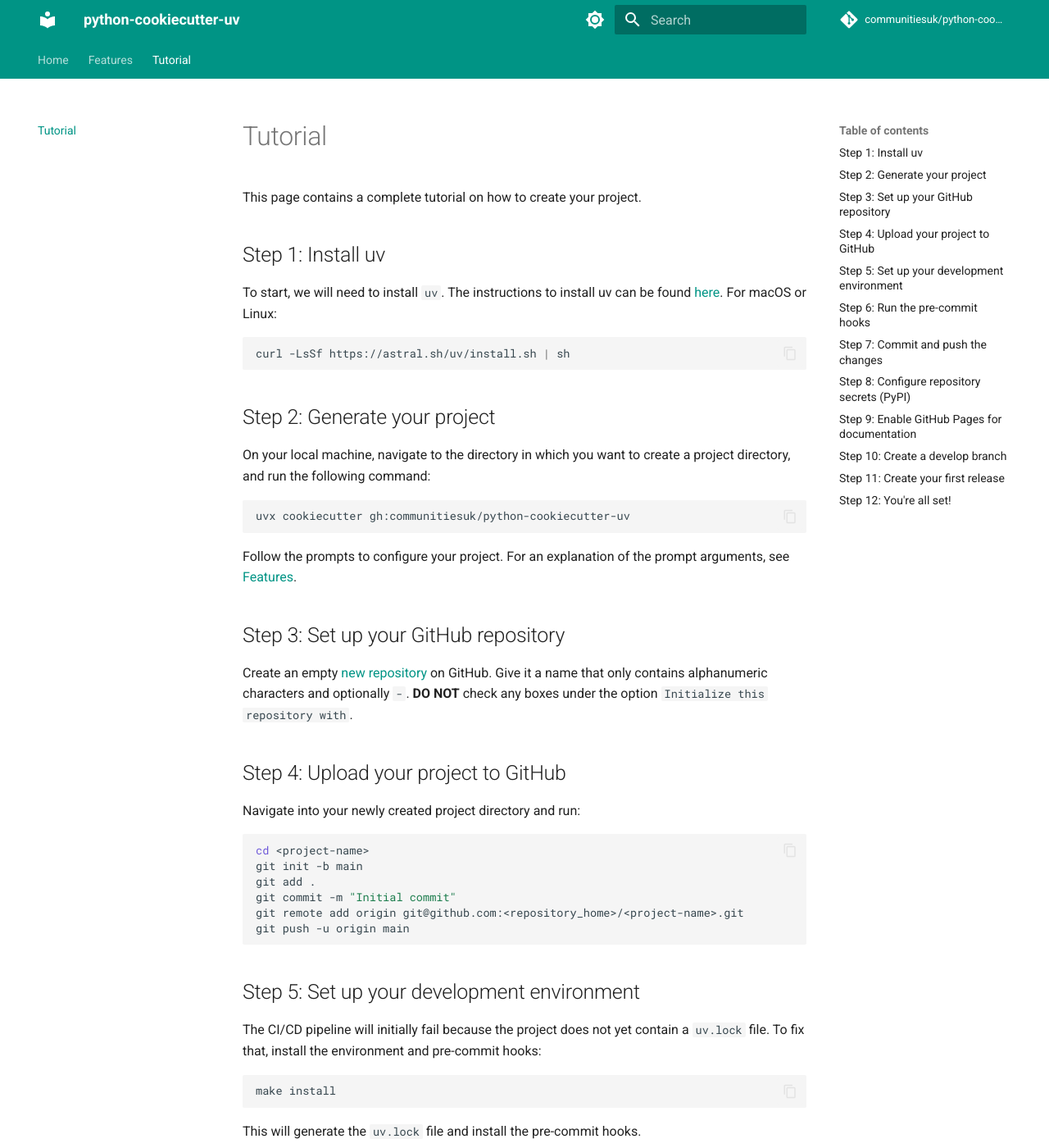
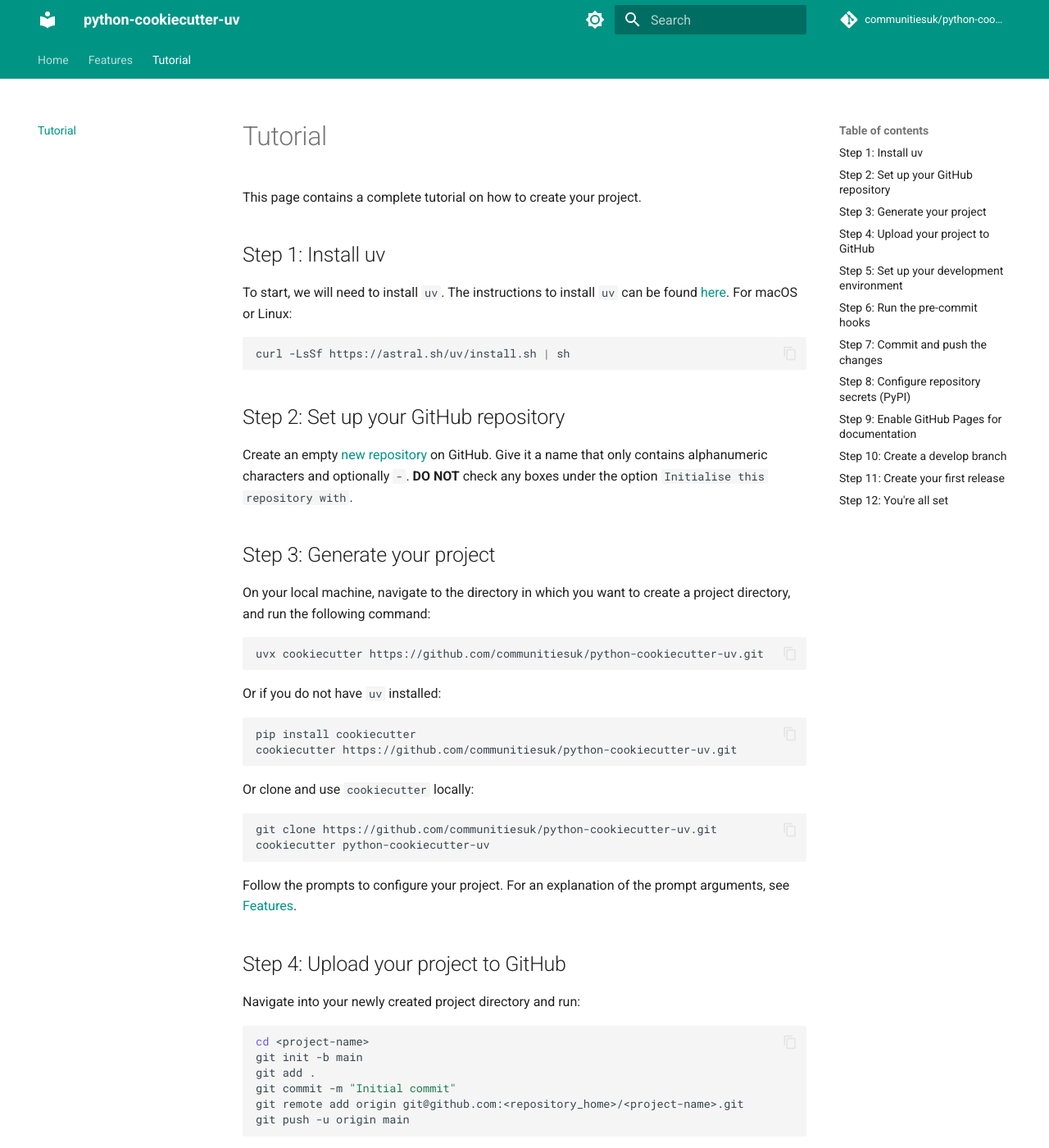
Before and after one commit to communitiesuk/python-cookiecutter-uv, an MkDocs documentation site: the page built from docs/tutorial.md, in a window 1280 px wide and 1400 px high. Shown: the whole window at 82% size. Built offline with MkDocs 1.6.1 and Material for MkDocs 9.7.7, drawn with Linux system fonts in a browser that asks for light colours; comment, search, counter and statistics services are not loaded; some of the changed text lies outside the part shown.

Commit message:
docs: update documentation suite

````diff
--- a/docs/tutorial.md
+++ b/docs/tutorial.md
@@ -4,29 +4,44 @@
 
 ## Step 1: Install uv
 
-To start, we will need to install `uv`. The instructions to install uv can be found
+To start, we will need to install `uv`. The instructions to install `uv` can be found
 [here](https://docs.astral.sh/uv/#getting-started). For macOS or Linux:
 
 ```bash
 curl -LsSf https://astral.sh/uv/install.sh | sh
 ```
 
-## Step 2: Generate your project
+## Step 2: Set up your GitHub repository
+
+Create an empty [new repository](https://github.com/new) on GitHub. Give
+it a name that only contains alphanumeric characters and optionally `-`.
+**DO NOT** check any boxes under the option `Initialise this repository with`.
+
+## Step 3: Generate your project
 
 On your local machine, navigate to the directory in which you want to
 create a project directory, and run the following command:
 
 ```bash
-uvx cookiecutter gh:communitiesuk/python-cookiecutter-uv
+uvx cookiecutter https://github.com/communitiesuk/python-cookiecutter-uv.git
 ```
 
-Follow the prompts to configure your project. For an explanation of the prompt arguments, see [Features](features.md#configurable-options).
+Or if you do not have `uv` installed:
 
-## Step 3: Set up your GitHub repository
+```bash
+pip install cookiecutter
+cookiecutter https://github.com/communitiesuk/python-cookiecutter-uv.git
+```
 
-Create an empty [new repository](https://github.com/new) on GitHub. Give
-it a name that only contains alphanumeric characters and optionally `-`.
-**DO NOT** check any boxes under the option `Initialize this repository with`.
+Or clone and use `cookiecutter` locally:
+
+```bash
+git clone https://github.com/communitiesuk/python-cookiecutter-uv.git
+cookiecutter python-cookiecutter-uv
+```
+
+Follow the prompts to configure your project. For an explanation of the prompt arguments,
+see [Features](features.md#configurable-options).
 
 ## Step 4: Upload your project to GitHub
 
@@ -107,7 +122,7 @@
 
 This will trigger the release workflow which updates the version in `pyproject.toml`, builds the wheel, and publishes to PyPI.
 
-## Step 12: You're all set!
+## Step 12: You're all set
 
 Your documentation should now be live at `https://<repository_home>.github.io/<project-name>/`.
 
````
Also changed, not shown: README.md (+6 -0 lines), docs/index.md (+10 -4 lines).
